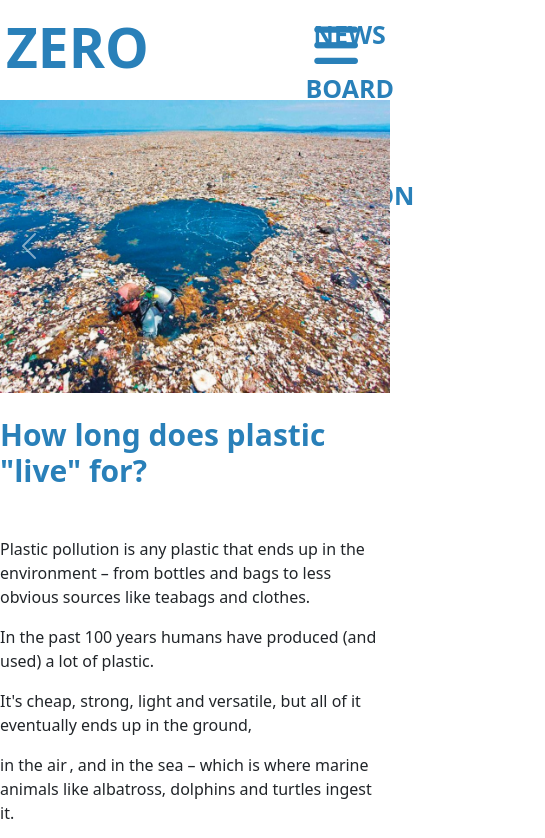
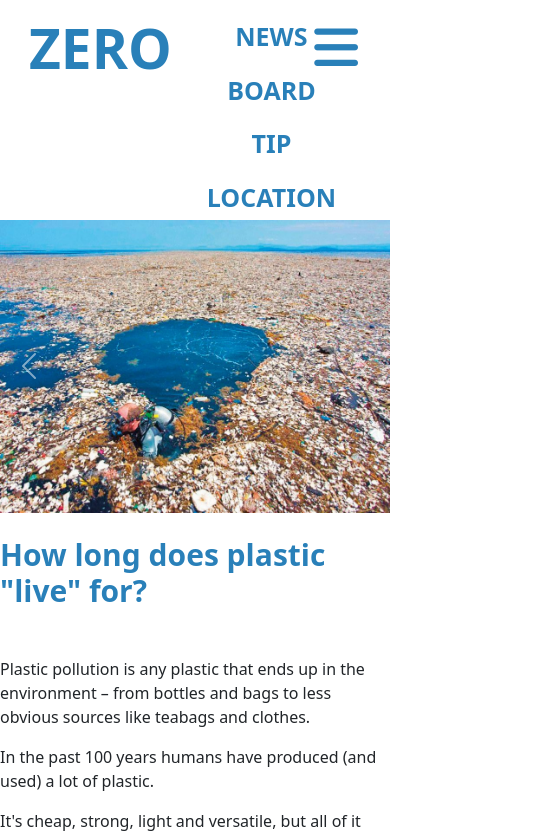
Before and after one commit to noa20110375/noa1201, a plain HTML site: page index.html in a window 390 px wide. Both pictures are taken after a click on the link 336 px from the left and 45 px from the top of the page. Shown: the top 838 px of the page, 545 px wide, since content can reach past the window. Drawn offline with nearby package versions, Linux system fonts and the light colour scheme.

Commit message:
Add files via upload

```diff
--- a/index.css
+++ b/index.css
@@ -10,8 +10,7 @@ a {
     font-weight: bold;
     /* 클릭시 색깔 변화 밑줄 안나옴 */
     text-decoration: none;
-    text-align-last: center;
-
+  text-align: center;
 }
 
 h1 {
@@ -40,6 +39,7 @@ h3{
     margin: 0;
 }
 /* 헤더 설정 */
+
 .navbar{
     /* 한줄로 보여줌 */
     display: flex;
@@ -47,11 +47,14 @@ h3{
     justify-content: space-between;
     /* 수직 정렬 */
     align-items: center;
-    /* 배경컬러 설정 */
+
     height:120px;
     margin:0;
 
 
+}
+.navbar__title{
+    padding-left: 0;
 }
 .navbar__menu{
     display:flex;
@@ -59,10 +62,11 @@ h3{
     list-style: none;
     padding-left: 0;
     font-weight:bold;
-
+    margin:0;
 }
 .navbar__menu li{
-    padding:8px 12px;
+    padding:8px 30px;
+
     justify-content: space-between;
 }
 .navbar__menu li:hover{
@@ -184,6 +188,7 @@ footer {
 .section1 h1{
     text-align: center;
 }
+
 /* 유투브 동영상 화면 비율에 따라 크기 조절 */
 .video-list ul li {
     position: relative;
@@ -203,18 +208,19 @@ footer {
     /* 창이 작아지면 메뉴목록이 밑으로 내려가게 하기 */
 
     h1{
-    padding: 6px;
+    padding: 5px;
 
 
     }
+
     .navbar{
             /* row에서 colum으로 바꿈 */
             flex-direction: column;
             /* 왼쪽으로 정렬 */
             align-items: flex-start;
-           padding: px 24px;
+           padding: 10px 24px;
            height: 100px;
-
+           margin:0;
 
         }
 
@@ -229,10 +235,11 @@ footer {
         /* 메뉴리스트 마우스호버 영역 넓어짐 */
         .navbar__menu li{
             /* 너비 지정하면 자동으로 왼쪽으로감 */
-
+            display: flex;
+            flex-direction: column;
             width: 100%;
             /* 다시 조절 */
-            text-align:center;
+
         }
         .dropdown  {
             display:none;
@@ -253,7 +260,9 @@ footer {
         .navbar__menu.active        {
             display: flex;
         }
-        #section1 {
-          display:none;
+        .section1 {
+
+           padding:120px 0px;
+
         }
     }
--- a/index.html
+++ b/index.html
@@ -20,9 +20,10 @@
    <!--헤더 메뉴바  -->
 
     <nav class="navbar">
-
+      <div class="navbar__title">
         <a href ="index.html"><h1>ZERO</h1></a>
-
+      </div>
+      <div>
         <ul class="navbar__menu">
         <li><a href="#">NEWS</a></li>
         <li><a href="#">BOARD</a></li>
@@ -32,6 +33,7 @@
 
 
       </ul>
+    </div>
       <a href="#" class="navbar__toggleBtn">
         <i class="fa-solid fa-bars"></i>
         </a>
@@ -55,8 +57,6 @@
         <div class = "section1">
             <div class=" row">
                 <div class="col-md-6">
-
-
 
                     <!-- 부트스트랩 캐러셀 슬라이드  코드...-->
                     <!-- 이미지 슬라이드 1-->
@@ -201,7 +201,7 @@
                       <img src="마플상회.jpg" class="card-img-top" alt="화명동 마플상회">
                       <div class="card-body">
                         <h5 class="card-title">마플상회</h5>
-                        <p class="card-text"> 마플상회는 마이너스(-) 플러스(+), ‘덜수록 가치가 더해집니다’.세제소분 및 리필, 다양한 비누바, 주방용품, 유아용품, 생활용품, 반려용품 등이 준비되어 있다. </p>
+                        <p class="card-text"> 마플상회는 마이너스(-) 플러스(+), 덜수록 가치가 더해집니다.세제소분 및 리필,비누바 다양한 용품이 준비되어 있다. </p>
                       </div>
                     </div>
                   </div>
```
